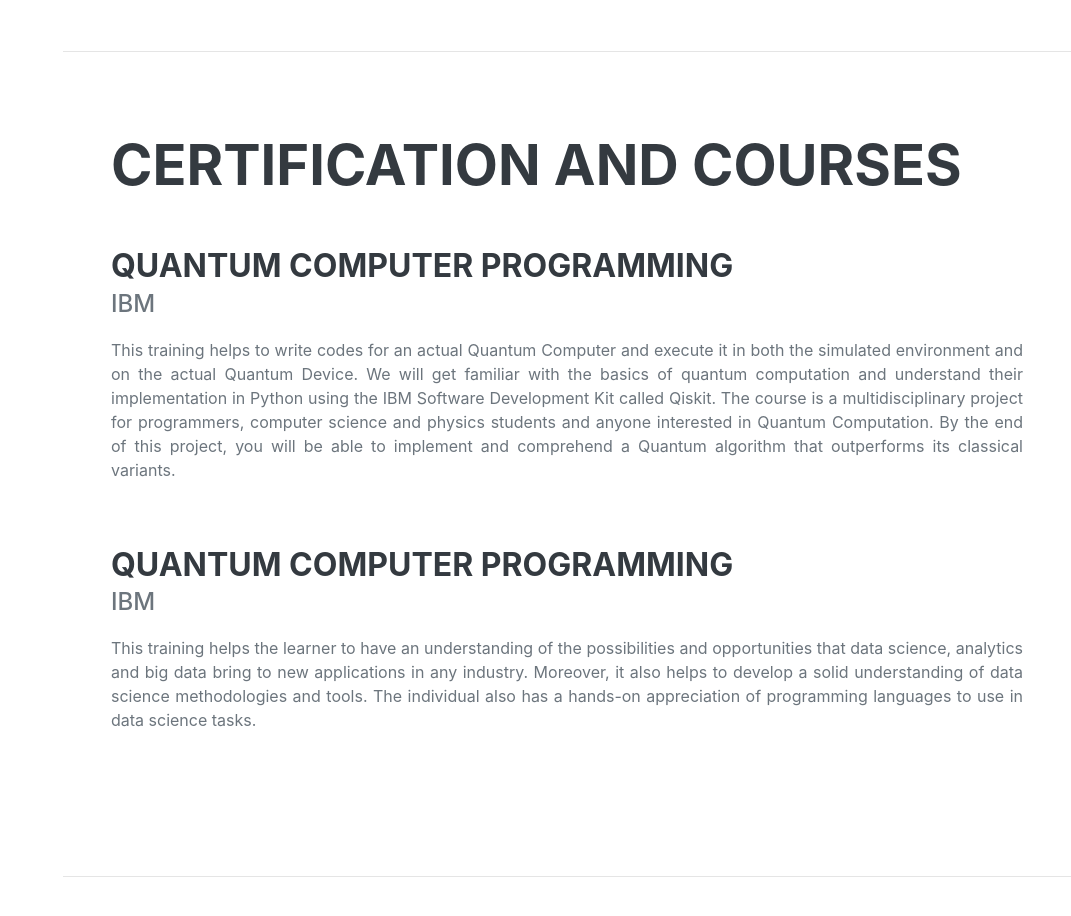
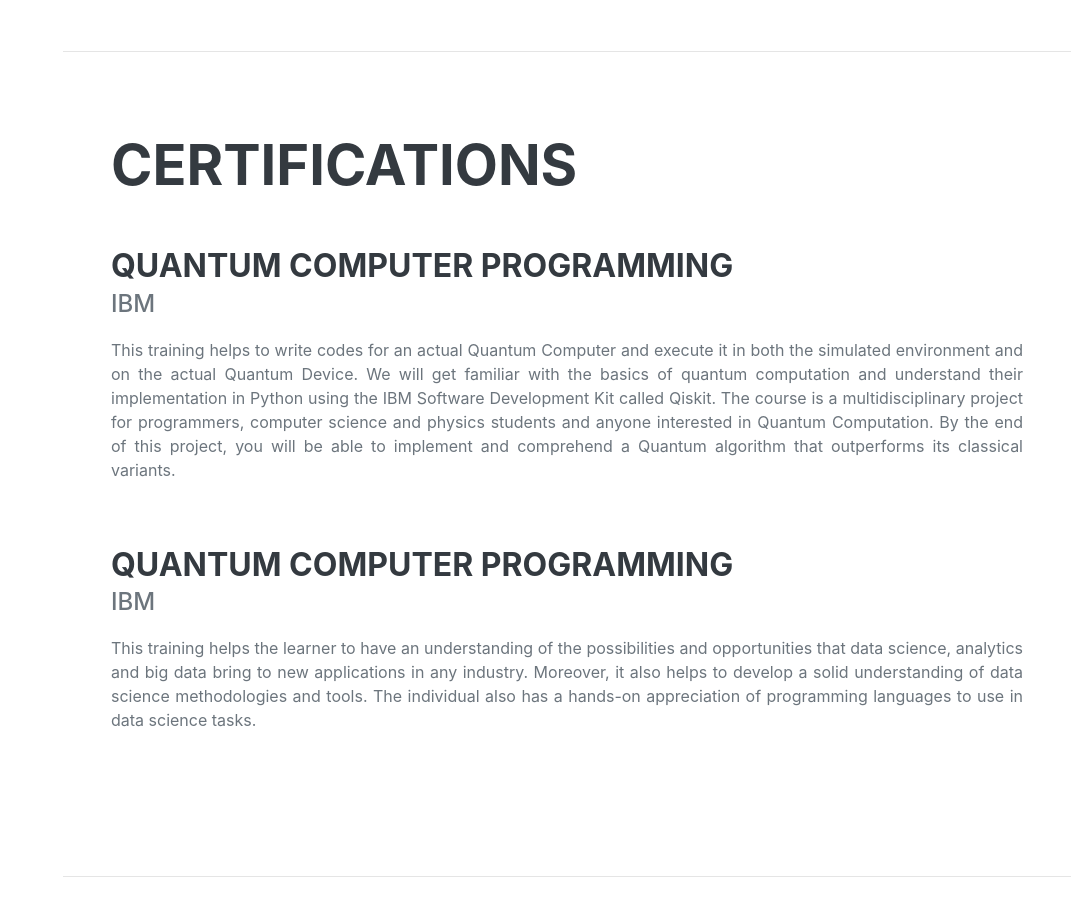
Before and after one commit to osamaahmed17/osamaahmedtahir.github.io, a plain HTML site: page index.html in a window 1280 px wide. Shown: the part 3880-4796 px from the top of the page, without its empty margins (209-1280 px from the left). Drawn offline with nearby package versions, Linux system fonts and the light colour scheme; a web font is replaced by a local one.

Commit message:
Resume Updated

```diff
--- a/index.html
+++ b/index.html
@@ -247,7 +247,7 @@
         <!-- Skills-->
         <section class="resume-section" id="certificationandcourses">
             <div class="resume-section-content">
-                <h2 class="mb-5">Certification and Courses</h2>
+                <h2 class="mb-5">Certifications</h2>
                 <div class="d-flex flex-column flex-md-row justify-content-between mb-5">
                     <div class="flex-grow-1">
                         <h3 class="mb-0">Quantum Computer Programming</h3>
```
